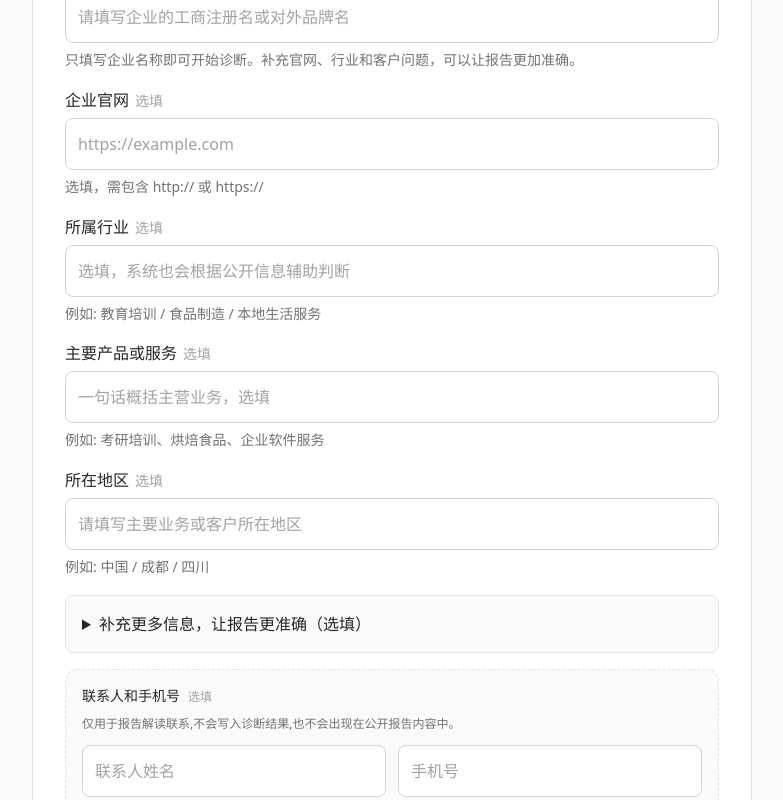
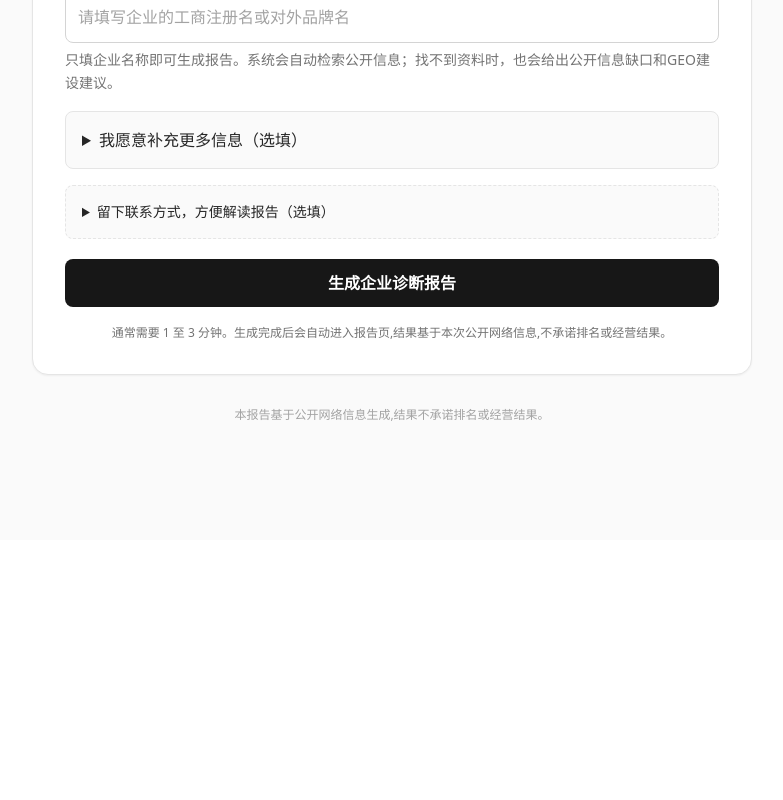
Before and after one commit to JustinXai/qiyezhenduanzhinengti, a Next.js app: page / in a window 1280 px wide. Shown: the part 260-1060 px from the top of the page, without its empty margins (248-1031 px from the left). After the commit the page ends 800 px from the top, so only its background shows below. Built offline with nearby package versions, Linux system fonts and the light colour scheme.

Commit message:
feat: simplify diagnosis form to brand-only entry

```diff
--- a/components/diagnose-form.tsx
+++ b/components/diagnose-form.tsx
@@ -5,8 +5,7 @@ import { useRouter } from "next/navigation";
 
 // ============================================================================
 // 企业诊断智能体 — 首页表单 (Round-8 FINAL MVP)
-// 表单字段顺序固定: 1.企业/品牌名称  2.企业官网  3.所属行业  4.主要产品或服务
-//                  5.所在地区  6.补充问题与竞品(选填)  7.联系人/手机(选填)
+// 主入口只要求企业/品牌名称；官网、行业、服务、地区、问题与竞品均为可选补充。
 //
 // 设计原则:
 //   - 只有企业/品牌名称必填；客户问题为空时由系统生成典型决策问题。
@@ -125,9 +124,9 @@ export function DiagnoseForm() {
       {/* 1. 企业/品牌名称 (必填) */}
       <Field
         id="brandName"
-        label="企业/品牌名称"
+        label="企业名称"
         required
-        help="只填写企业名称即可开始诊断。补充官网、行业和客户问题，可以让报告更加准确。"
+        help="只填企业名称即可生成报告。系统会自动检索公开信息；找不到资料时，也会给出公开信息缺口和GEO建设建议。"
       >
         <input
           id="brandName"
@@ -141,7 +140,11 @@ export function DiagnoseForm() {
         />
       </Field>
 
-      {/* 2. 企业官网 (选填) */}
+      <details className="rounded-lg border border-neutral-200 bg-neutral-50 p-4" data-testid="advanced-optional">
+        <summary className="cursor-pointer text-base font-medium text-neutral-800">
+          我愿意补充更多信息（选填）
+        </summary>
+        <div className="mt-4 flex flex-col gap-4">
           <Field id="website" label="企业官网" optional help="选填，需包含 http:// 或 https://">
             <input
               id="website"
@@ -156,52 +159,41 @@ export function DiagnoseForm() {
             />
           </Field>
 
-      {/* 3. 所属行业 (选填) */}
-      <Field id="industry" label="所属行业" optional help="例如: 教育培训 / 食品制造 / 本地生活服务">
+          <div className="grid grid-cols-1 gap-4 sm:grid-cols-3">
+            <Field id="industry" label="所属行业" optional help="例如：教育培训">
               <input
                 id="industry"
                 value={industry}
                 onChange={(e) => setIndustry(e.target.value)}
-          placeholder="选填，系统也会根据公开信息辅助判断"
+                placeholder="系统也会辅助判断"
                 data-testid="input-industry"
                 className={inputClass}
               />
             </Field>
 
-      {/* 4. 主要产品或服务 (选填) */}
-      <Field
-        id="productOrService"
-        label="主要产品或服务"
-        optional
-        help="例如: 考研培训、烘焙食品、企业软件服务"
-      >
+            <Field id="productOrService" label="主营业务" optional help="例如：考研培训">
               <input
                 id="productOrService"
                 value={productOrService}
                 onChange={(e) => setProductOrService(e.target.value)}
-          placeholder="一句话概括主营业务，选填"
+                placeholder="一句话即可"
                 data-testid="input-product"
                 className={inputClass}
               />
             </Field>
 
-      {/* 5. 所在地区 (选填) */}
-      <Field id="targetRegion" label="所在地区" optional help="例如: 中国 / 成都 / 四川">
+            <Field id="targetRegion" label="所在地区" optional help="例如：成都">
               <input
                 id="targetRegion"
                 value={targetRegion}
                 onChange={(e) => setTargetRegion(e.target.value)}
-          placeholder="请填写主要业务或客户所在地区"
+                placeholder="主要服务地区"
                 data-testid="input-region"
                 className={inputClass}
               />
             </Field>
+          </div>
 
-      <details className="rounded-lg border border-neutral-200 bg-neutral-50 p-4" data-testid="advanced-optional">
-        <summary className="cursor-pointer text-base font-medium text-neutral-800">
-          补充更多信息，让报告更准确（选填）
-        </summary>
-        <div className="mt-4 flex flex-col gap-4">
           <Field
             id="customerQuestions"
             label="客户最常问的问题"
@@ -241,16 +233,14 @@ export function DiagnoseForm() {
         </div>
       </details>
 
-      {/* 8. 联系人和手机号 (选填, 仅用于报告解读联系) */}
-      <div className="rounded-xl border border-dashed border-neutral-200 bg-neutral-50 p-4">
-        <div className="mb-2 flex items-baseline gap-2">
-          <span className="text-sm font-medium text-neutral-800">联系人和手机号</span>
-          <span className="text-xs text-neutral-400">选填</span>
-        </div>
-        <p className="mb-3 text-xs leading-relaxed text-neutral-500">
+      <details className="rounded-lg border border-dashed border-neutral-200 bg-neutral-50 p-4">
+        <summary className="cursor-pointer text-sm font-medium text-neutral-800">
+          留下联系方式，方便解读报告（选填）
+        </summary>
+        <p className="mt-3 text-xs leading-relaxed text-neutral-500">
           仅用于报告解读联系,不会写入诊断结果,也不会出现在公开报告内容中。
         </p>
-        <div className="grid grid-cols-1 gap-3 sm:grid-cols-2">
+        <div className="mt-3 grid grid-cols-1 gap-3 sm:grid-cols-2">
           <input
             value={contactName}
             onChange={(e) => setContactName(e.target.value)}
@@ -269,7 +259,7 @@ export function DiagnoseForm() {
             inputMode="tel"
           />
         </div>
-      </div>
+      </details>
 
       {error ? (
         <p
```
Also changed, not shown: 1 other file (tests, documents, lock files or other folders). Lines whose indentation alone changed are shown as unchanged.
